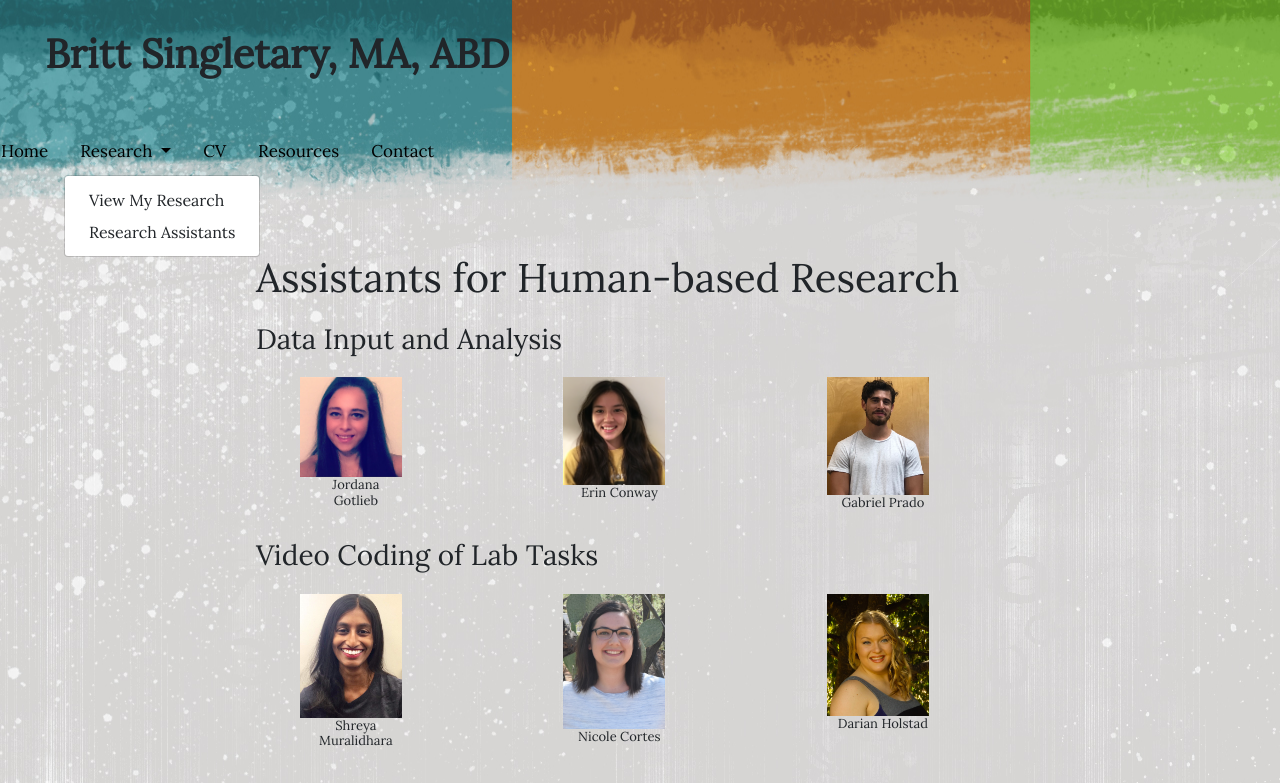
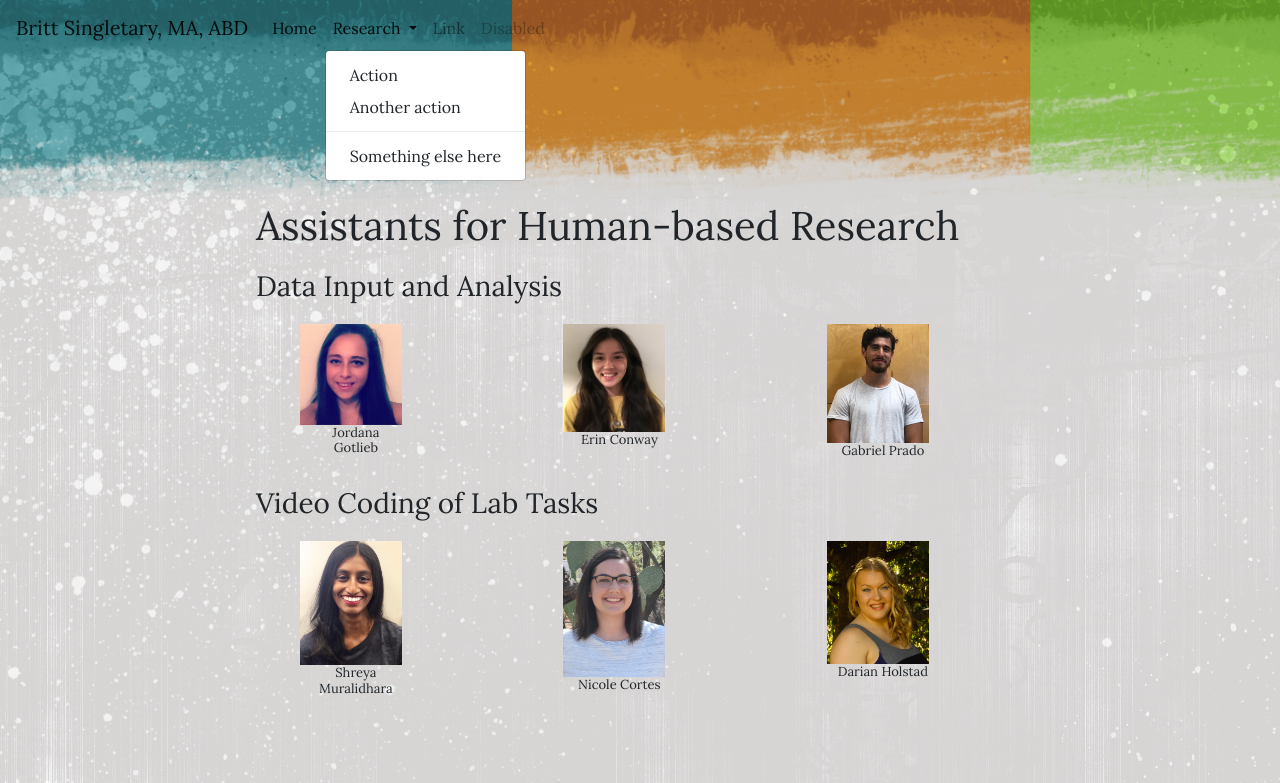
Before and after one commit to ncortes12/britt, a website: page views/people.html in a window 1280 px wide. Both pictures are taken after a click on the button "Research". Shown: the top 783 px of the page. Drawn offline with nearby package versions, Linux system fonts and the light colour scheme; files that its build step writes are made by us from their sources; files whose address does not match are found by name.

Commit message:
asjfknsf

```diff
--- a/public/assets/css/style.css
+++ b/public/assets/css/style.css
@@ -207,7 +207,8 @@ margin-top: 10px;}
 }
 
 .people-body{
-    margin-left: 20%
+    margin-left: 20%;
+    padding-top:5%
 }
 
 .people-type{
@@ -217,7 +218,7 @@ margin-top: 10px;}
 
 .research-body{
 margin-top: 10%;
-margin-bottom:20%;
+/* margin-bottom:20%; */
 margin-left:10%;
 margin-right:10%;
 line-height: 1.5;
@@ -294,7 +295,15 @@ margin-left:30%;}
     text-indent: 25px;
 }
 .people-body{
-    margin-left:2%
+    margin-left:2%;
+    padding-top:20%
+
+}
+#nonhuman{
+    margin-right:5%
+}
+#list{
+    margin-right:10%
 }
 #britt{
     margin-left:0%
--- a/views/people.html
+++ b/views/people.html
@@ -27,14 +27,47 @@
 
 <body>
     <div class="main">
-        <div class="row header">
+            <nav class="navbar navbar-expand-lg navbar-light transparent">
+                    <a class="navbar-brand" href="#">Britt Singletary, MA, ABD</a>
+                    <button class="navbar-toggler" type="button" data-toggle="collapse" data-target="#navbarSupportedContent" aria-controls="navbarSupportedContent" aria-expanded="false" aria-label="Toggle navigation">
+                      <span class="navbar-toggler-icon"></span>
+                    </button>
+
+                    <div class="collapse navbar-collapse " id="navbarSupportedContent">
+                      <ul class="navbar-nav mr-auto justify-content-end">
+                        <li class="nav-item active">
+                          <a class="nav-link" href="/">Home <span class="sr-only">(current)</span></a>
+                        </li>
+
+                        <li class="nav-item dropdown">
+                          <a class="nav-link dropdown-toggle" href="#" id="navbarDropdown" role="button" data-toggle="dropdown" aria-haspopup="true" aria-expanded="false">
+                            Research
+                          </a>
+                          <div class="dropdown-menu" aria-labelledby="navbarDropdown">
+                            <a class="dropdown-item" href="#">Action</a>
+                            <a class="dropdown-item" href="#">Another action</a>
+                            <div class="dropdown-divider"></div>
+                            <a class="dropdown-item" href="#">Something else here</a>
+                          </div>
+                        </li>
+                        <li class="nav-item">
+                                <a class="nav-link" href="#">Link</a>
+                              </li>
+                        <li class="nav-item">
+                          <a class="nav-link disabled" href="#">Disabled</a>
+                        </li>
+                      </ul>
+
+                    </div>
+                  </nav>
+        <!-- <div class="row header"> -->
 
 
-            <div class="col-sm-8">
+            <!-- <div class="col-sm-8">
                 <h1 id="name">Britt Singletary, MA, ABD</h1>
             </div>
 
-            <ul class="nav justify-content-end">
+            <ul class="nav">
                 <li class="nav-item">
                     <a class="nav-link active" href="/">Home</a>
                 </li>
@@ -58,10 +91,10 @@
                 <li class="nav-item">
                     <a class="nav-link" href="/contact">Contact</a>
                 </li>
-            </ul>
+            </ul> -->
 
 
-        </div>
+        <!-- </div> -->
         <div class = "people-body">
     <div><h1 class = "people-heading">Assistants for Human-based Research</h1></div>
     <h3 class = "people-type">Data Input and Analysis</h3>
@@ -159,9 +192,9 @@
             </div></div>
             <div class = "col-sm-3"></div>
         </div>
-        <div><h1 class = "people-heading">Assistants for Non-human based Research</h1></div>
+        <div><h1 class = "people-heading" id="nonhuman">Assistants for Non-human based Research</h1></div>
        <div class = "row">
-            <ul style="list-style-type:none">
+            <ul style="list-style-type:none" id="list">
                 <li>Nicole Cortes (Collection, Data Entry, Analysis and Presentation of Results)</li>
                 <li>Max Silva (Data Entry and Analysis)</li>
                 <li>Juliana Costanza(Preparation for Presentation)</li>
@@ -178,7 +211,7 @@
         </div>
 
     </div>
-    <div class="footer">
+    <!-- <div class="footer"> -->
             <!-- <div class = "row">
                 <div class = col-sm-2"></div>
                 <div class = "col-sm-4">
@@ -193,7 +226,7 @@
                 <div class = "col-sm-2 researchgate">
                        <a href="https://www.researchgate.net/profile/Britt_Singletary"> <i class="fab fa-researchgate fa-5x"></i></a>
                 </div> -->
-            </div>
+            <!-- </div> -->
 
 
 <script> $(".contact").on("click", function (event) {
```
Also changed, not shown: views/research.html (+2 -2 lines).
